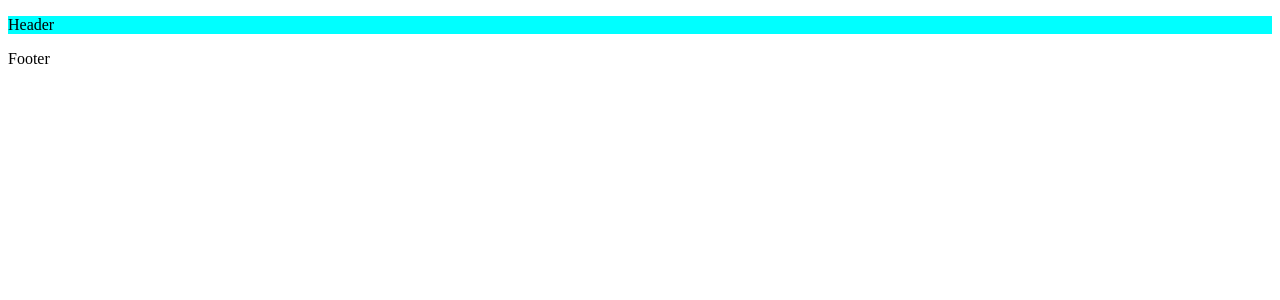
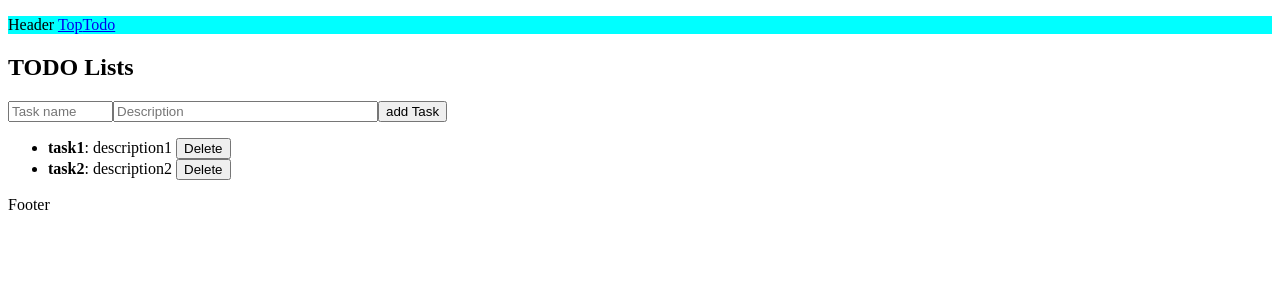
Before and after one commit to 2k2e2n/Clockshare_Vue, a Nuxt app: page /todo in a window 1280 px wide. Before the commit this address had no page. Shown: the top 300 px of the page. Built offline with nearby package versions, Linux system fonts and the light colour scheme.

Commit message:
add Todo list

```diff
--- a/layouts/default.vue
+++ b/layouts/default.vue
@@ -1,6 +1,9 @@
 <template>
   <div>
-    <p class="header">Header</p>
+    <p class="header">Header
+      <router-link to="/">Top</router-link>
+      <router-link to="/todo">Todo</router-link>
+    </p>
     <nuxt />
     <p>Footer</p>
   </div>
--- /dev/null
+++ b/pages/todo/index.vue
@@ -0,0 +1,43 @@
+<script setup>
+import { ref } from 'vue';
+
+// Create reactive variables
+const taskName = ref('');
+const taskDescription = ref('');
+const tasks = ref([
+  { task: 'task1', description: 'description1' },
+  { task: 'task2', description: 'description2' }
+]);
+
+window.addEventListener('load', function () {
+    checktasks();
+});
+
+//タスクの追加
+const addTask = () => {
+  if (taskName.value.trim() !== '' && taskDescription.value.trim() !== '') {
+    tasks.value.push({ task: taskName.value, description: taskDescription.value });
+    taskName.value = '';
+    taskDescription.value = '';
+  }
+};
+//タスクの削除
+const deleteTask = (index) => {
+  tasks.value.splice(index, 1);
+};
+</script>
+
+<template>
+  <div>
+    <h2>TODO Lists</h2>
+    <input type="text" v-model="taskName" placeholder="Task name" size="10" />
+    <input type="text" v-model="taskDescription" placeholder="Description" size="30" />
+    <button @click="addTask">add Task</button>
+
+    <ul>
+      <li v-for="(task, index) in tasks" :key="index">
+        <strong>{{ task.task }}</strong>: {{ task.description }} <button @click="deleteTask(index)">Delete</button>
+      </li>
+    </ul>
+  </div>
+</template>
```
